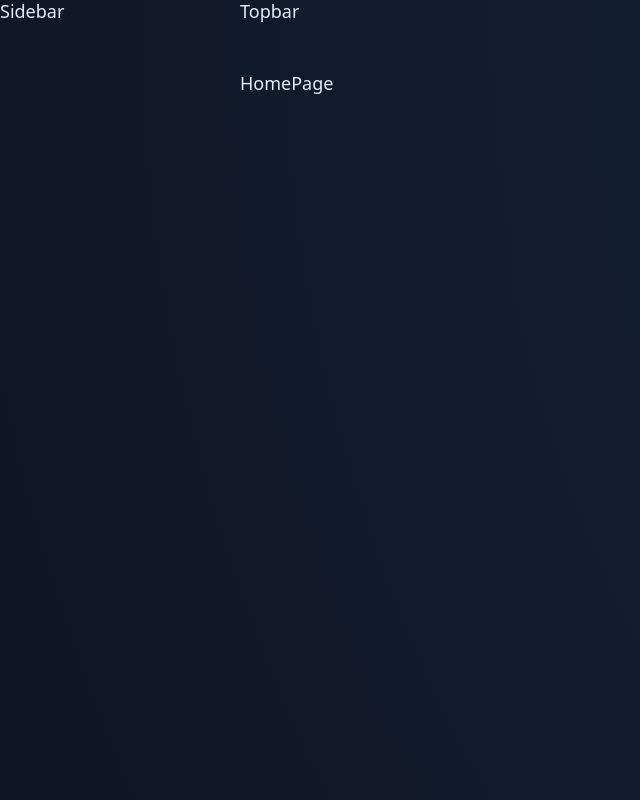
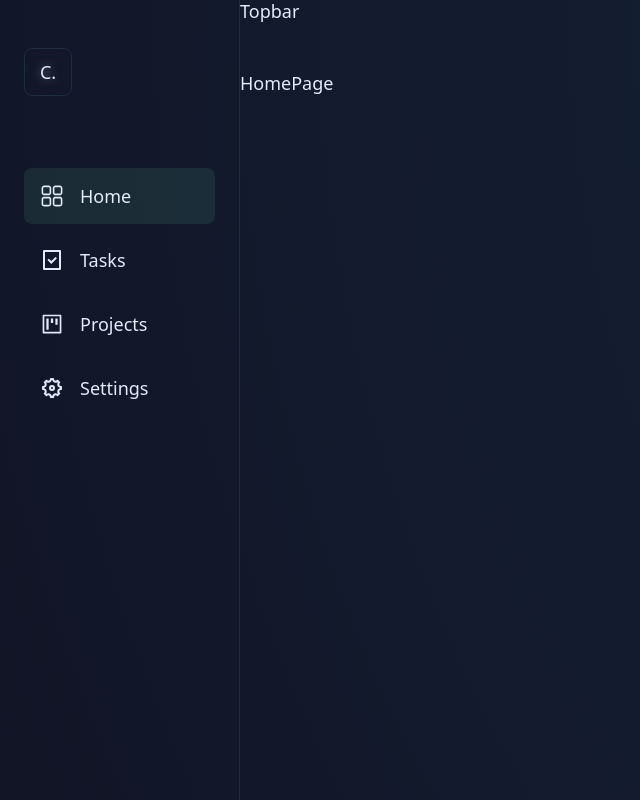
Before and after one commit to canknbr/task-dashboard-sample, a React (Vite) app: page / in a window 1280 px wide. Shown: the whole page, without its empty margins (0-640 px from the left). Built offline with nearby package versions, Linux system fonts and the light colour scheme.

Commit message:
added sidebar

```diff
--- a/package.json
+++ b/package.json
@@ -11,6 +11,7 @@
   "dependencies": {
     "react": "^18.2.0",
     "react-dom": "^18.2.0",
+    "react-icons": "^4.7.1",
     "react-router-dom": "^6.8.1",
     "styled-components": "^5.3.6"
   },
--- /dev/null
+++ b/src/components/logo/index.jsx
@@ -0,0 +1,11 @@
+import React from 'react';
+import * as S from './styles';
+function Logo() {
+  return (
+    <S.Logo to="/">
+      <S.Text>C.</S.Text>
+    </S.Logo>
+  );
+}
+
+export { Logo };
--- /dev/null
+++ b/src/components/logo/styles.jsx
@@ -0,0 +1,17 @@
+import styled from 'styled-components';
+import { Link } from 'react-router-dom';
+
+export const Logo = styled(Link)`
+  display: inline-flex;
+  align-items: center;
+  justify-content: center;
+  width: 48px;
+  height: 48px;
+  font-size: var(--font-size-xl);
+  border: 1px solid var(--border-color);
+  padding: var(--space-m);
+  border-radius: var(--border-radius-m);
+`;
+export const Text = styled.p`
+  filter: drop-shadow(0 0 5px var(--gray));
+`;
--- /dev/null
+++ b/src/components/navigation-menu/constans.jsx
@@ -0,0 +1,29 @@
+import { RxDashboard } from 'react-icons/rx';
+import { RiTaskLine,RiSettings5Line } from 'react-icons/ri';
+import {AiOutlineProject} from 'react-icons/ai';
+
+export const NAVIGATION_MENU = [
+    {
+        id:0,
+        title: 'Home',
+        icon: <RxDashboard />,
+        href : '/'
+    },
+    {
+        id:1,
+        title: 'Tasks',
+        icon: <RiTaskLine />,
+        href : '/tasks'
+    },{
+        id:2,
+        title: 'Projects',
+        icon: <AiOutlineProject />,
+        href : '/projects'
+    },
+    {
+        id:3,
+        title: 'Settings',
+        icon: <RiSettings5Line />,
+        href : '/settings'
+    }
+]
--- /dev/null
+++ b/src/components/navigation-menu/index.jsx
@@ -0,0 +1,26 @@
+import React from 'react';
+import { NavLink } from 'react-router-dom';
+import * as S from './styles';
+import { NAVIGATION_MENU } from './constans';
+function NavigationMenu() {
+  return (
+    <S.NavigationMenu>
+    {
+        NAVIGATION_MENU.map((item) => {
+            return (
+                   <S.NavigationItem key={item.id} to={item.href}>
+        <S.IconWrapper>
+            {item.icon}
+        </S.IconWrapper>
+        <S.Title>
+            {item.title}
+        </S.Title>
+      </S.NavigationItem>
+            )
+        })
+    }
+    </S.NavigationMenu>
+  );
+}
+
+export { NavigationMenu };
--- /dev/null
+++ b/src/components/navigation-menu/styles.jsx
@@ -0,0 +1,35 @@
+import styled from 'styled-components';
+import { NavLink } from 'react-router-dom';
+export const NavigationMenu = styled.nav`
+    display: flex;
+    flex-direction: column;
+    gap:var(--space-m)
+`;
+
+export const NavigationItem = styled(NavLink)`
+    display: flex;
+    align-items: center;
+    gap:var(--space-l);
+    color:var(--gray-);
+    padding:var(--space-l);
+    border-radius:var(--border-radius-m);
+    transition : all 0.3s ease-in-out;
+    &.active,&:hover{
+color:var(--white);
+background-color:var(--green-opaque);
+
+    }
+`;
+
+export const IconWrapper = styled.div`
+display:inline-flex;
+
+svg{
+    width:24px;
+    height:24px;
+}
+`;
+
+export const Title = styled.p`
+
+`;
--- a/src/components/sidebar/index.jsx
+++ b/src/components/sidebar/index.jsx
@@ -1,7 +1,14 @@
 import React from 'react';
 import * as S from './styles';
+import { Logo } from '../logo';
+import { NavigationMenu } from '../navigation-menu';
 function Sidebar() {
-  return <S.Sidebar>Sidebar</S.Sidebar>;
+  return (
+    <S.Sidebar>
+      <Logo />
+      <NavigationMenu />
+    </S.Sidebar>
+  );
 }
 
 export { Sidebar };
--- a/src/components/sidebar/styles.jsx
+++ b/src/components/sidebar/styles.jsx
@@ -2,4 +2,9 @@ import styled from 'styled-components';
 
 export const Sidebar = styled.aside`
   grid-area: sidebar;
+  display: flex;
+  flex-direction: column;
+  gap: calc(var(--space-xl) * 3);
+  border-right: 1px solid var(--border-color);
+  padding: calc(var(--space-xl) * 2) var(--space-xl);
 `;
--- a/src/router/index.jsx
+++ b/src/router/index.jsx
@@ -1,4 +1,4 @@
-import { createBrowserRouter, RouterProvider } from 'react-router-dom';
+import { createBrowserRouter } from 'react-router-dom';
 import { HomePage } from '../pages/home-page';
 import { MainLayout } from '../layouts/main-layout';
 export const router = createBrowserRouter([
```
Also changed, not shown: 1 other file (tests, documents, lock files or other folders).
